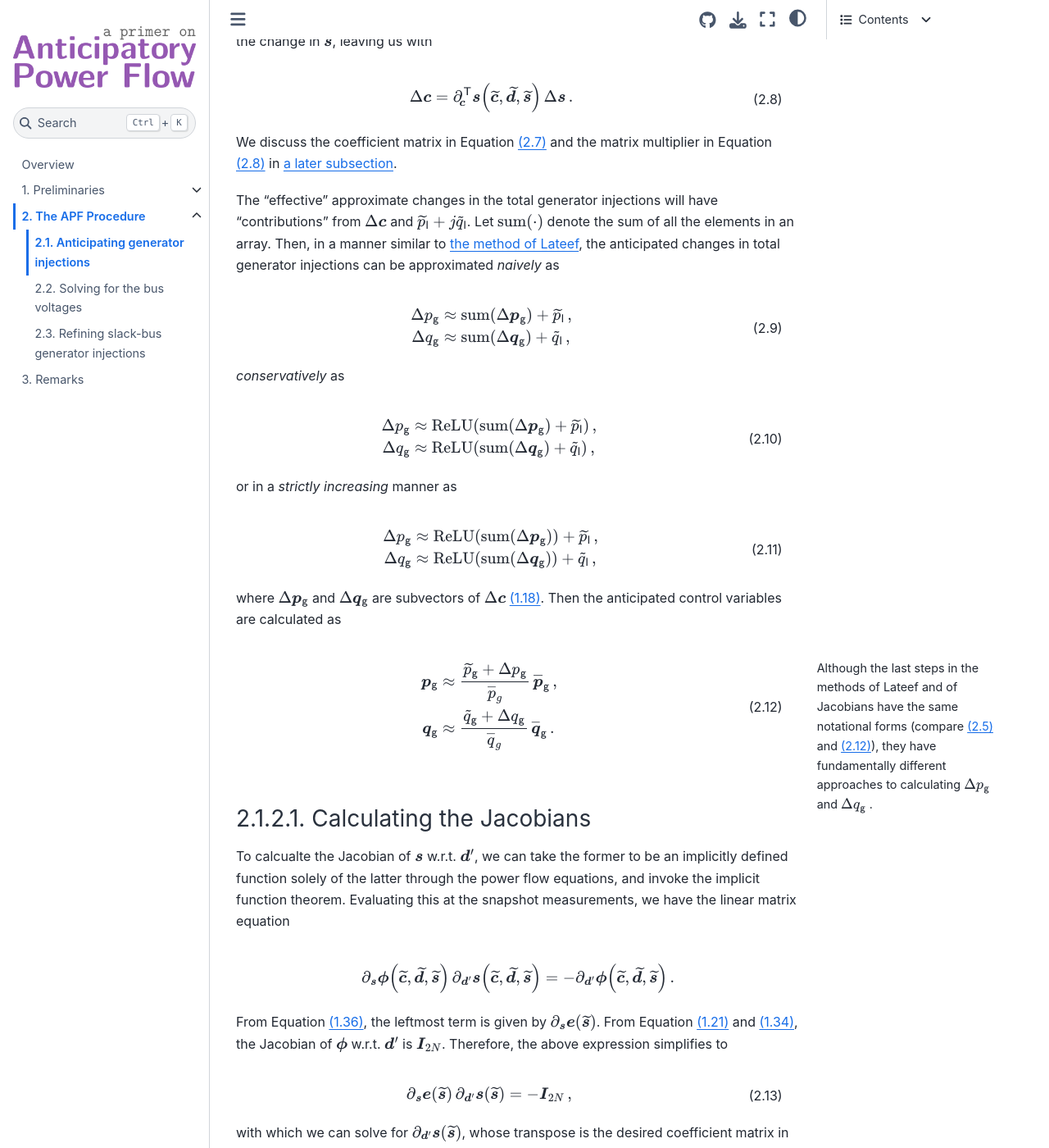
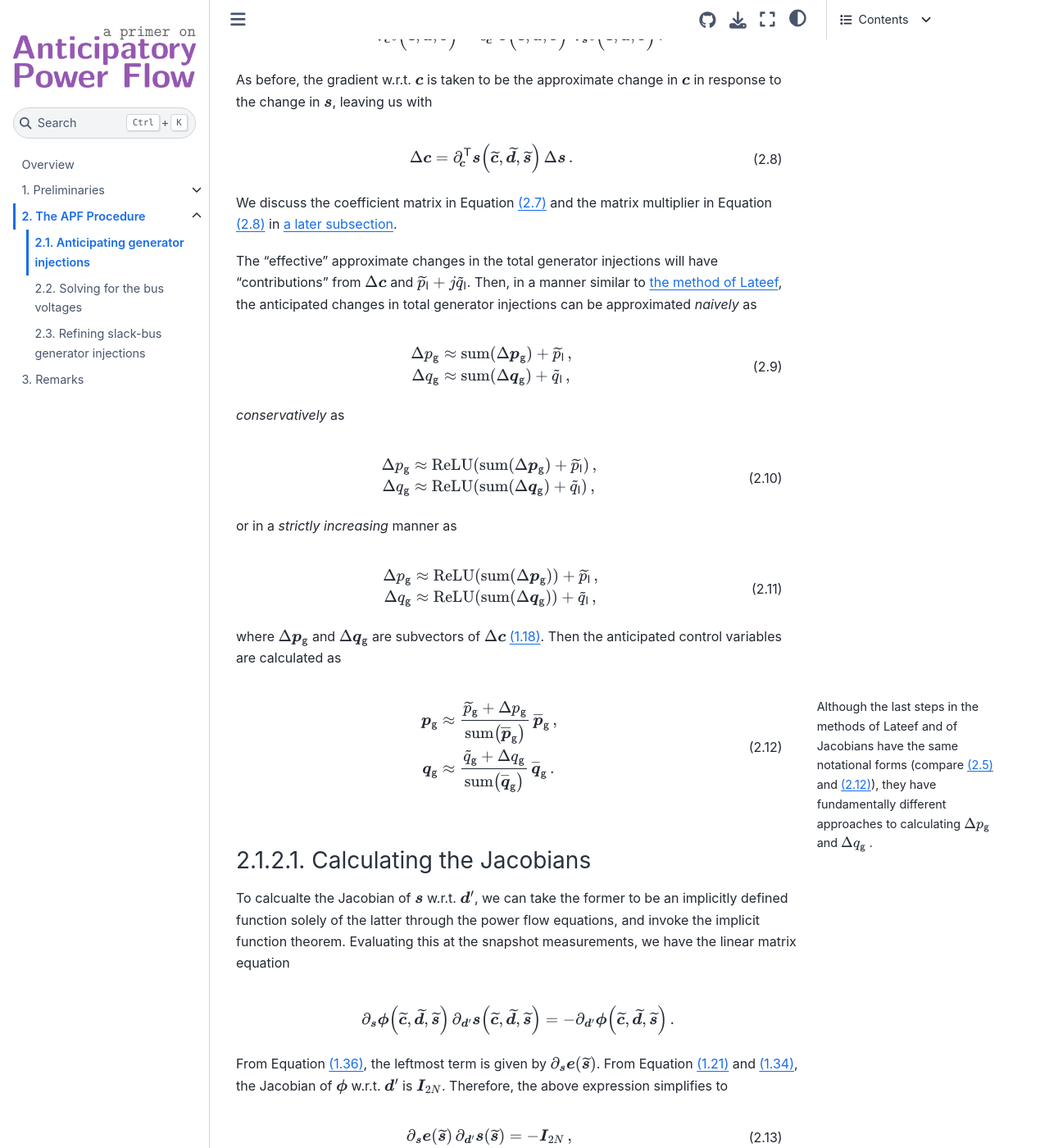
Before and after one commit to christian-cahig/apf-primer, a Jupyter Book: the page built from apf-procedure/anticipate-injs.md, in a window 1280 px wide and 1400 px high, scrolled down 2537 px. Shown: the whole window at 82% size. Built offline with Jupyter Book 1.0.4 settings and Sphinx 7.4.7 and the Sphinx Book theme 1.1.4, drawn with Linux system fonts in a browser that asks for light colours; some of the changed text lies outside the part shown.

Commit message:
Improve notations in section "Anticipating generator injections"

````diff
--- a/apf-procedure/anticipate-injs.md
+++ b/apf-procedure/anticipate-injs.md
@@ -5,6 +5,10 @@ We describe two methods for accomplishing the first stage of the APF procedure.
 One method is a simple algebraic procedure that calculates a change in total generator injection,
 and distributes such aggregate change among the individual units according to their scheduled bounds.
 The other method is more involved as it involves computing first-order information to approximate sensitivities.
+
+In the following, we use $\operatorname{ReLU} \! \left( \cdot \right)$ as the shorthand for the operation $\max \left( 0, \cdot \right)$ .
+To avoid explicit summations and multiplying by $\boldsymbol{1}^{ \! \mathsf{T} }$,
+we use $\operatorname{sum} \! \left( \cdot \right)$ to denote the sum of all the elements in an array.
 
 (apf-prc:antic-injs:mol)=
 ## The method of Lateef
@@ -85,12 +89,10 @@ A *conservative* approach would be to at least maintain the total supply, *i.e.*
         +
         \widetilde{ q }_{ \mathsf{l} }
     \right)
-    \, ,
+    \, .
 \end{aligned}
 ```
 
-where
-$\operatorname{ReLU} \! \left( \cdot \right) \triangleq \max \left( 0, \cdot \right)$.
 A *strictly-increasing* flavour of {eq}`mol-change-in-sum-c-naive` can even be used when it is certain that total demand will increase:
 
 ```{math}
@@ -115,9 +117,7 @@ A *strictly-increasing* flavour of {eq}`mol-change-in-sum-c-naive` can even be u
 \end{aligned}
 ```
 
-Let $\overline{ \boldsymbol{p} }_{ \mathsf{g} }, \overline{ \boldsymbol{q} }_{ \mathsf{g} } \in \mathbb{R}^{G}$ be the scheduled upper bounds on the generator injections,
-with $\overline{ p }_{ \mathsf{g}, i }$ and $\overline{ q }_{ \mathsf{g}, i }$ being the bounds for unit $i$;
-define $\overline{ p }_{g} = \sum \overline{ p }_{ \mathsf{g}, i }$ and $\overline{ q }_{g} = \sum \overline{ q }_{ \mathsf{g}, i }$ as the sums of the bounds.
+Let $\overline{ \boldsymbol{p} }_{ \mathsf{g} }, \overline{ \boldsymbol{q} }_{ \mathsf{g} } \in \mathbb{R}^{G}$ be the scheduled upper bounds on the generator injections.
 Then the anticipated control variables are calculated as
 
 ```{math}
@@ -125,13 +125,21 @@ Then the anticipated control variables are calculated as
 \begin{aligned}
     \boldsymbol{p}_{ \mathsf{g} }
     & \approx
-    \frac{ \widetilde{ p }_{ \mathsf{g} } + \Delta p_{ \mathsf{g} } }{ \overline{ p }_{g} }
+    \frac{
+        \widetilde{ p }_{ \mathsf{g} } + \Delta p_{ \mathsf{g} }
+    }{
+        \operatorname{sum} \! \left( \overline{ \boldsymbol{p} }_{ \mathsf{g} } \right)
+    }
     \thinspace
     \overline{\boldsymbol{p}}_{ \mathsf{g} }
     \, , \\
     \boldsymbol{q}_{ \mathsf{g} }
     & \approx
-    \frac{ \widetilde{ q }_{ \mathsf{g} } + \Delta q_{ \mathsf{g} } }{ \overline{ q }_{g} }
+    \frac{
+        \widetilde{ q }_{ \mathsf{g} } + \Delta q_{ \mathsf{g} }
+    }{
+        \operatorname{sum} \! \left( \overline{ \boldsymbol{q} }_{ \mathsf{g} } \right)
+    }
     \thinspace
     \overline{\boldsymbol{q}}_{ \mathsf{g} }
     \, .
@@ -272,7 +280,6 @@ and the matrix multiplier in Equation {eq}`moj-change-c`
 in {ref}`a later subsection <apf-prc:antic-injs:moj:cal-jac>`.
 
 The "effective" approximate changes in the total generator injections will have "contributions" from $\Delta \boldsymbol{c}$ and $\widetilde{ p }_{ \mathsf{l} } + j \widetilde{ q }_{ \mathsf{l} }$.
-Let $\operatorname{ sum } \! \left( \cdot \right)$ denote the sum of all the elements in an array.
 Then, in a manner similar to {ref}`the method of Lateef<apf-prc:antic-injs:mol>`,
 the anticipated changes in total generator injections can be approximated *naively* as
 
@@ -281,13 +288,13 @@ the anticipated changes in total generator injections can be approximated *naive
 \begin{aligned}
     \Delta p_{ \mathsf{g} }
     & \approx
-    \operatorname{ sum } \! \left( \Delta \boldsymbol{p}_{ \mathsf{g} } \right)
+    \operatorname{sum} \! \left( \Delta \boldsymbol{p}_{ \mathsf{g} } \right)
     +
     \widetilde{ p }_{ \mathsf{l} }
     \, , \\
     \Delta q_{ \mathsf{g} }
     & \approx
-    \operatorname{ sum } \! \left( \Delta \boldsymbol{q}_{ \mathsf{g} } \right)
+    \operatorname{sum} \! \left( \Delta \boldsymbol{q}_{ \mathsf{g} } \right)
     +
     \widetilde{ q }_{ \mathsf{l} }
     \, , \\
@@ -302,7 +309,7 @@ the anticipated changes in total generator injections can be approximated *naive
     \Delta p_{ \mathsf{g} }
     & \approx
     \operatorname{ ReLU } \! \left(
-        \operatorname{ sum } \! \left( \Delta \boldsymbol{p}_{ \mathsf{g} } \right)
+        \operatorname{sum} \! \left( \Delta \boldsymbol{p}_{ \mathsf{g} } \right)
         +
         \widetilde{ p }_{ \mathsf{l} }
     \right)
@@ -310,7 +317,7 @@ the anticipated changes in total generator injections can be approximated *naive
     \Delta q_{ \mathsf{g} }
     & \approx
     \operatorname{ ReLU } \! \left(
-        \operatorname{ sum } \! \left( \Delta \boldsymbol{q}_{ \mathsf{g} } \right)
+        \operatorname{sum} \! \left( \Delta \boldsymbol{q}_{ \mathsf{g} } \right)
         +
         \widetilde{ q }_{ \mathsf{l} }
     \right)
@@ -326,7 +333,7 @@ or in a *strictly increasing* manner as
     \Delta p_{ \mathsf{g} }
     & \approx
     \operatorname{ ReLU } \! \left(
-        \operatorname{ sum } \! \left( \Delta \boldsymbol{p}_{ \mathsf{g} } \right)
+        \operatorname{sum} \! \left( \Delta \boldsymbol{p}_{ \mathsf{g} } \right)
     \right)
     +
     \widetilde{ p }_{ \mathsf{l} }
@@ -334,7 +341,7 @@ or in a *strictly increasing* manner as
     \Delta q_{ \mathsf{g} }
     & \approx
     \operatorname{ ReLU } \! \left(
-        \operatorname{ sum } \! \left( \Delta \boldsymbol{q}_{ \mathsf{g} } \right)
+        \operatorname{sum} \! \left( \Delta \boldsymbol{q}_{ \mathsf{g} } \right)
     \right)
     +
     \widetilde{ q }_{ \mathsf{l} }
@@ -357,13 +364,21 @@ they have fundamentally different approaches to calculating $\Delta p_{ \mathsf{
 \begin{aligned}
     \boldsymbol{p}_{ \mathsf{g} }
     & \approx
-    \frac{ \widetilde{ p }_{ \mathsf{g} } + \Delta p_{ \mathsf{g} } }{ \overline{ p }_{g} }
+    \frac{
+        \widetilde{ p }_{ \mathsf{g} } + \Delta p_{ \mathsf{g} }
+    }{
+        \operatorname{sum} \! \left( \overline{ \boldsymbol{p} }_{ \mathsf{g} } \right)
+    }
     \thinspace
     \overline{\boldsymbol{p}}_{ \mathsf{g} }
     \, , \\
     \boldsymbol{q}_{ \mathsf{g} }
     & \approx
-    \frac{ \widetilde{ q }_{ \mathsf{g} } + \Delta q_{ \mathsf{g} } }{ \overline{ q }_{g} }
+    \frac{
+        \widetilde{ q }_{ \mathsf{g} } + \Delta q_{ \mathsf{g} }
+    }{
+        \operatorname{sum} \! \left( \overline{ \boldsymbol{q} }_{ \mathsf{g} } \right)
+    }
     \thinspace
     \overline{\boldsymbol{q}}_{ \mathsf{g} }
     \, .
````
